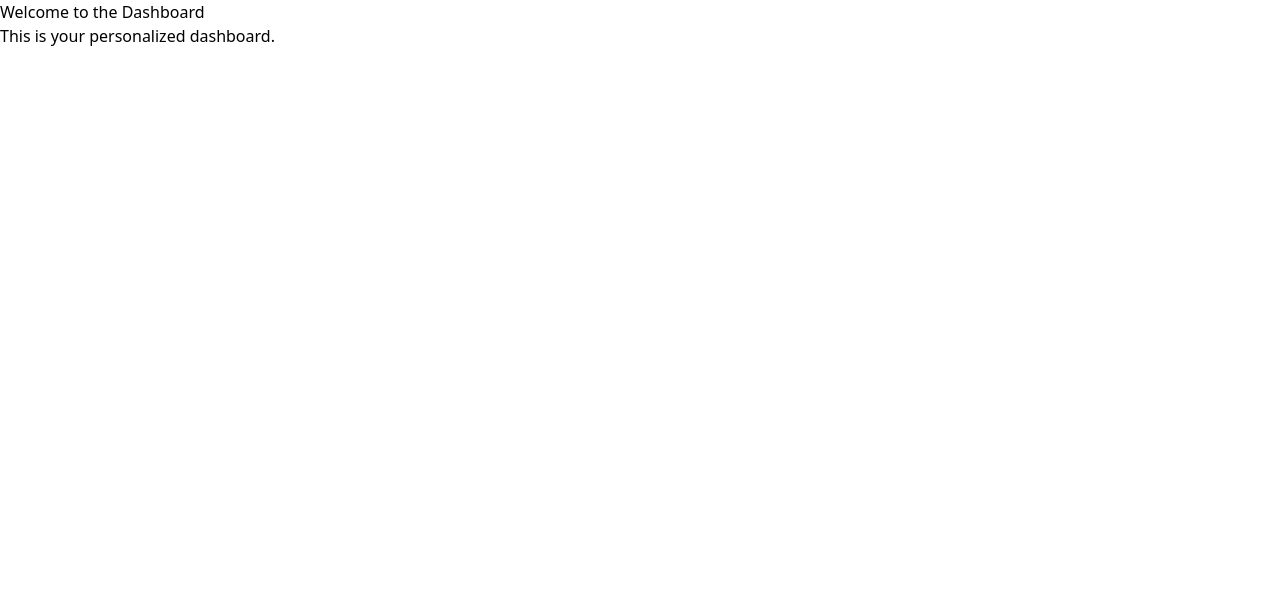
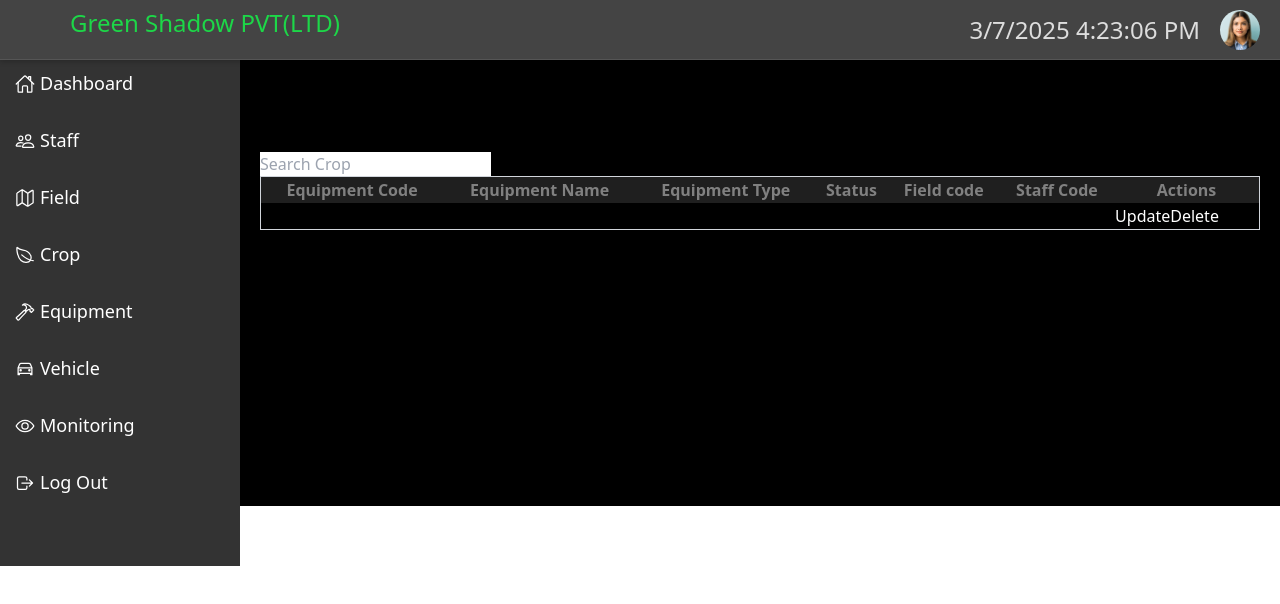
Before and after one commit to ApsaraWitharana/RAD-CW-Green-Shadow-Frontend, a React (Vite) app: page /equipment in a window 1280 px wide. Shown: the top 604 px of the page. Built offline with nearby package versions, Linux system fonts and the light colour scheme.

Commit message:
add- equipment form impl

```diff
--- a/src/App.tsx
+++ b/src/App.tsx
@@ -6,6 +6,7 @@ import {Error} from "./pages/Error.tsx";
 import {Dashboard} from "./pages/Dashboard.tsx";
 import  {FieldForm} from "./pages/Field.tsx";
 import {CropForm} from "./pages/Crop.tsx";
+import {EquipmentForm} from "./pages/Equipment.tsx";
 
 function App() {
   const routes = createBrowserRouter([
@@ -17,7 +18,7 @@ function App() {
         { path: "/staff", element: <Staffs/> },
         { path: "/field", element: <FieldForm/> },
         { path: "/crop", element: <CropForm/> },
-
+        { path: "/equipment", element: <EquipmentForm/> },
       ],
       errorElement: <Error />,
     },
--- /dev/null
+++ b/src/model/Equipment.ts
@@ -0,0 +1,17 @@
+export class Equipment{
+     equipmentId :string
+     equipmentName:string
+     type :string
+     status:string
+     fieldCode:string
+     staffId:string
+
+    constructor(equipmentId: string, equipmentName: string, type: string, status: string, fieldCode: string, staffId: string) {
+        this.equipmentId = equipmentId;
+        this.equipmentName = equipmentName;
+        this.type = type;
+        this.status = status;
+        this.fieldCode = fieldCode;
+        this.staffId = staffId;
+    }
+}
--- /dev/null
+++ b/src/pages/Equipment.tsx
@@ -0,0 +1,112 @@
+import { useState } from "react";
+import {Button} from "../component/Button.tsx";
+
+
+export const EquipmentForm = () => {
+    const [showForm, setShowForm] = useState(false);
+    const toggleForm = () => {
+        setShowForm(!showForm);
+    };
+
+    return (
+        <div className="main">
+            <nav className="flex justify-between items-center text-white p-4 rounded-md md-7">
+                <h1 className="text-xl font-bold text-green-500">Equipment Management</h1>
+                <Button label={showForm ? "Close Form" : "Add Equipment"} onClick={toggleForm} className="bg-green-500 text-white hover:bg-green-600"/>
+            </nav>
+            {/* Equipment Form */}
+            {showForm && (
+                <div className="bg-gray-900 p-4 rounded-md shadow-md mb-8 m-4">
+                    <h2 className="text-2xl font-bold text-white mb-4">Equipment Form</h2>
+                    <form className="space-y-4">
+                        <div className="grid grid-cols-3 gap-4">
+                            <div>
+                                <label className="block mb-1 text-gray-50">Equipment Code</label>
+                                <input type="text" className="w-full p-2 border border-gray-300 rounded-md"
+                                       placeholder="Code"/>
+                            </div>
+                            <div>
+                                <label className="block mb-1 text-gray-50">Equipment Name</label>
+                                <input type="text" className="w-full p-2 border border-gray-300 rounded-md"
+                                       placeholder="Common Name" />
+                            </div>
+                            <div>
+                                <label className="block mb-1 text-gray-50">Equipment Type</label>
+                                <input type="text" className="w-full p-2 border border-gray-300 rounded-md"
+                                       placeholder="Scientific Name"/>
+                            </div>
+                            <div>
+                                <label className="block mb-1 text-gray-50">Status</label>
+                                <select className="w-full p-2 border border-gray-300 rounded-md">
+                                    <option>Select Category</option>
+                                    <option value="A">A</option>
+                                    <option value="B">B</option>
+                                    <option value="C">C</option>
+                                </select>
+                            </div>
+                            <div>
+                                <label className="block mb-1 text-gray-50">Field Code</label>
+                                <select className="w-full p-2 border border-gray-300 rounded-md">
+                                    <option>Select File</option>
+                                    <option value="FED-001">FED-001</option>
+                                    <option value="FED-002">FED-002</option>
+                                    <option value="FED-003">FED-003</option>
+                                </select>
+                            </div>
+                            <div>
+                                <label className="block mb-1 text-gray-50">Staff Code</label>
+                                <select className="w-full p-2 border border-gray-300 rounded-md" >
+                                    <option>Select Staff</option>
+                                    <option value="FED-001">SFD-001</option>
+                                    <option value="FED-002">SFD-002</option>
+                                    <option value="FED-003">SFD-003</option>
+                                </select>
+                            </div>
+                        </div>
+                        <Button label="Save"
+                                className="px-4 py-2 m-4 bg-green-500 text-white rounded-md hover:bg-green-600"/>
+                        <Button label="Update"
+                                className="px-4 py-2 m-4 bg-blue-500 text-white rounded-md hover:bg-blue-600"/>
+                    </form>
+                </div>
+            )}
+            {/* Crop Table */}
+            <div>
+                <h2 className="text-2xl font-bold mb-4">Equipment List</h2>
+                <div className="mb-4 flex justify-between items-center">
+                    <input type="text" className="w-1/3 p-2 m-2 border border-gray-300 rounded-md" placeholder="Search Crop"/>
+                    <button className="px-4 py-2 bg-green-500 text-white rounded-md hover:bg-green-600">
+                        Download PDF
+                    </button>
+                </div>
+                <table className="table m-2">
+                    <thead>
+                    <tr className="bg-gray-900">
+                        <th className="border border-gray-300 px-4 py-2">Equipment Code</th>
+                        <th className="border border-gray-300 px-4 py-2">Equipment Name</th>
+                        <th className="border border-gray-300 px-4 py-2">Equipment Type</th>
+                        <th className="border border-gray-300 px-4 py-2">Status</th>
+                        <th className="border border-gray-300 px-4 py-2">Field code</th>
+                        <th className="border border-gray-300 px-4 py-2">Staff Code</th>
+                        <th className="border border-gray-300 px-4 py-2">Actions</th>
+                    </tr>
+                    </thead>
+                    <tbody>
+                    <tr>
+                        <td className="border border-gray-300 px-4 py-2"></td>
+                        <td className="border border-gray-300 px-4 py-2"></td>
+                        <td className="border border-gray-300 px-4 py-2"></td>
+                        <td className="border border-gray-300 px-4 py-2"></td>
+                        <td className="border border-gray-300 px-4 py-2"></td>
+                        <td className="border border-gray-300 px-4 py-2"></td>
+                        <td className="border border-gray-300 px-4 py-2">
+                            <Button label="Update" className="px-4 py-2 m-4 bg-blue-500 text-white hover:bg-blue-600"/>
+                            <Button label="Delete" className="text-red-500 hover:text-red-700"/>
+                        </td>
+                    </tr>
+                    </tbody>
+                </table>
+            </div>
+        </div>
+    );
+};
--- /dev/null
+++ b/src/slice/Equipment.ts
@@ -0,0 +1,22 @@
+import {Equipment} from "../model/Equipment.ts";
+import {createSlice, PayloadAction} from "@reduxjs/toolkit";
+
+interface EquipmentSlice {
+    equipments:Equipment[];
+}
+
+export const initialState:EquipmentSlice = {
+    equipments:[],
+}
+
+const equipmentSlice = createSlice({
+    name:"equipment",
+    initialState,
+    reducers:{
+        setEquipment:(state,action:PayloadAction<Equipment>)=>{
+            state.equipments.push(action.payload);
+        }
+    }
+});
+export const {setEquipment} = equipmentSlice.actions;
+export default equipmentSlice.reducer;
--- a/src/store/Store.ts
+++ b/src/store/Store.ts
@@ -2,11 +2,14 @@ import { configureStore, combineReducers } from '@reduxjs/toolkit';
 import staffSlice from "../slice/StaffSlice.ts";
 import fieldSlice from "../slice/FieldSlice.ts";
 import cropSlice from "../slice/CropSlice.ts";
+import equipmentSlice from "../slice/Equipment.ts";
+
 
 const rootReducer = combineReducers({
     staff: staffSlice,
     field:fieldSlice,
-    crop:cropSlice
+    crop:cropSlice,
+    equipment:equipmentSlice
 
 });
 
```
